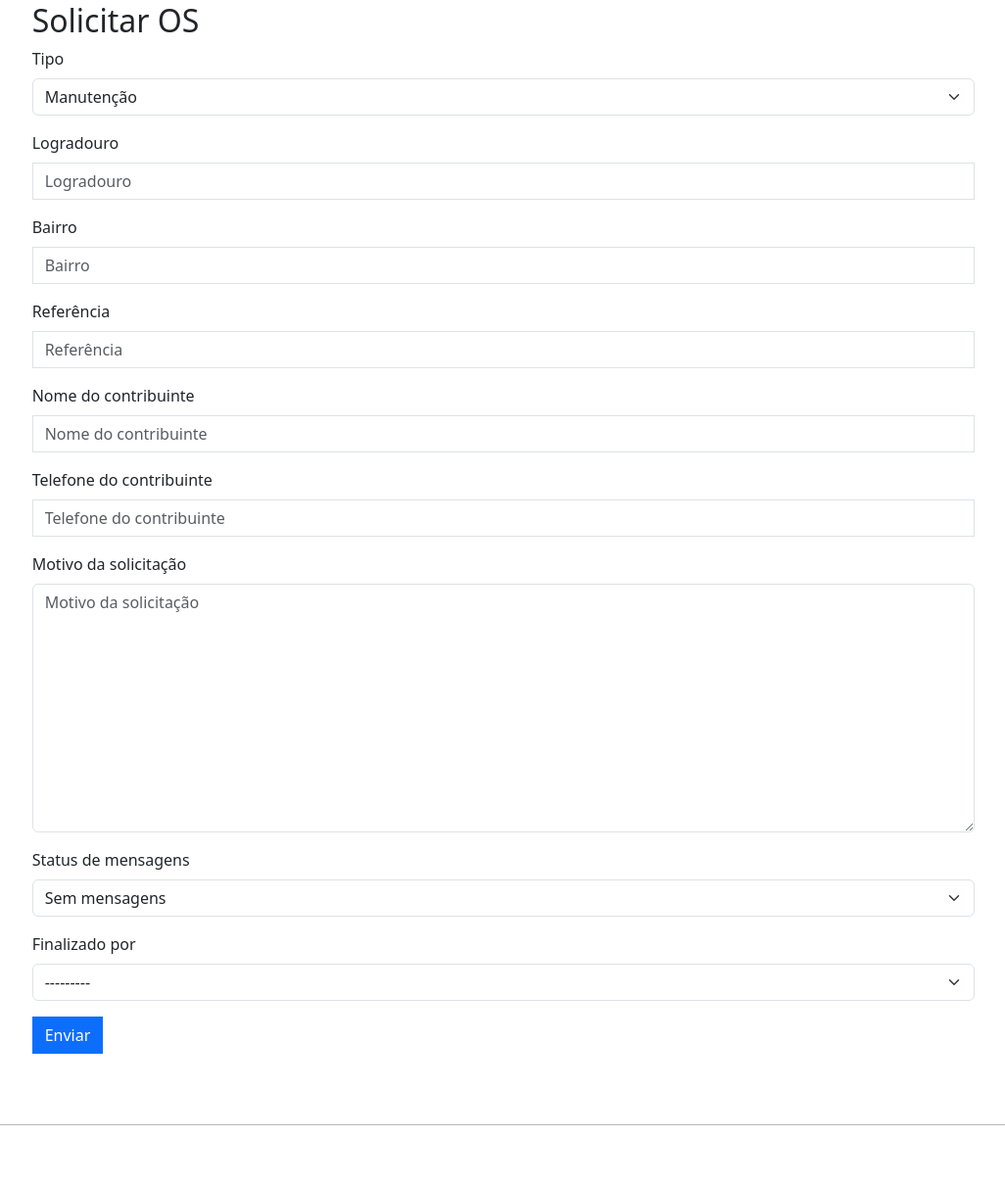
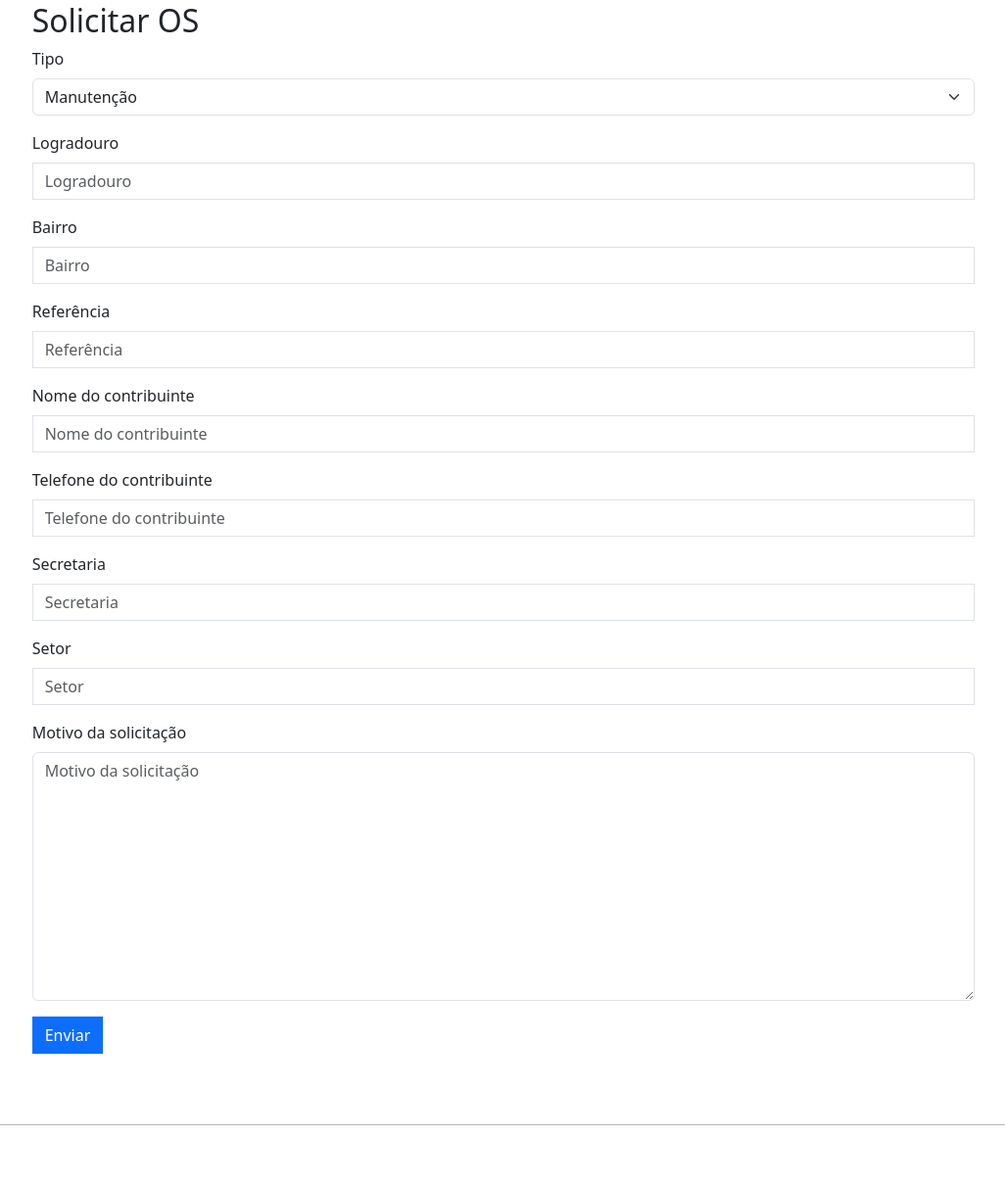
Before and after one commit to YanIgnacio/os_ti, a Django app: page /os/ in a window 1280 px wide. Shown: the part 171-1380 px from the top of the page at 98% size, without its empty margins (102-1128 px from the left). Run offline with Django 4.2, Linux system fonts and the light colour scheme; a user stored in the database is signed in; data comes from the database, SQL or seed files in the repository; some libraries are stand-ins or nearby versions.

Commit message:
0.1.6 workalot

```diff
--- a/os_ti/admin.py
+++ b/os_ti/admin.py
@@ -9,5 +9,7 @@ admin.site.register(Tipo_OS)
 admin.site.register(OS_ext)
 admin.site.register(OS_Linha_Tempo)
 admin.site.register(Pessoa)
+admin.site.register(Secretaria)
+admin.site.register(Setor)
 
 # Register your models here.
--- a/os_ti/forms.py
+++ b/os_ti/forms.py
@@ -11,7 +11,7 @@ class OS_Form(ModelForm):
         widgets = {
             'tipo': forms.Select(attrs={'readonly': True}),
         }
-        exclude = ['numero', 'dt_inclusao', 'dt_alteracao','dt_execucao', 'observacao_pontos','atendente', 'dt_conclusao', 'prioridade', 'status', 'contribuinte', 'pontos_atendidos', 'cadastrado_por']
+        exclude = ['numero', 'dt_inclusao', 'dt_alteracao','dt_execucao', 'observacao_pontos','atendente', 'dt_conclusao', 'prioridade', 'status', 'contribuinte', 'pontos_atendidos', 'cadastrado_por', 'message_status', 'finalizado_por']
 
 
 class OS_Form_Ponto(ModelForm):
@@ -89,7 +89,7 @@ class CadastroForm(ModelForm):
             'cep':forms.TextInput(attrs={'onkeydown': 'icep(this)','onblur':'getCEP(this)'}),
             'telefone':forms.TextInput(attrs={'onkeydown':'mascara(this, itel)'}),
         }
-        fields=['cpf','nome', 'email', 'telefone', 'dt_nascimento', 'cep','bairro', 'endereco', 'numero', 'complemento', 'possui_cnpj']
+        fields=['matricula', 'secretaria', 'nome', 'email', 'telefone', 'dt_nascimento']
         exclude = ['user']
 
     # def clean_cpf(self):
--- a/os_ti/models.py
+++ b/os_ti/models.py
@@ -10,6 +10,19 @@ from django.utils import timezone
 from django.db.models.signals import post_save
 from django.dispatch import receiver
 
+class Secretaria(models.Model):
+    nome = models.CharField(max_length=100, verbose_name='Nome')
+    cep = models.CharField(max_length=9, verbose_name='CEP', null=True)
+    bairro=models.CharField(max_length=64, verbose_name='Bairro', null=True)
+    endereco=models.CharField(max_length=128, verbose_name='Endereco', null=True)
+    numero=models.CharField(max_length=8, verbose_name='Número', null=True)
+    complemento=models.CharField(max_length=128, verbose_name='Complemento', blank=True, null=True)
+
+class Setor(models.Model):
+    nome = models.CharField(max_length=100, verbose_name='Nome')
+    secretaria = models.ForeignKey(Secretaria, on_delete=models.CASCADE)
+
+
 class Pessoa(models.Model):
     def __str__(self):
         return '%s - Email: %s' % (self.nome, self.email)
@@ -17,16 +30,16 @@ class Pessoa(models.Model):
     user=models.OneToOneField(User, on_delete=models.CASCADE)
     nome=models.CharField(max_length=64, verbose_name='Nome')
     email=models.EmailField()
-    cpf=models.CharField(max_length=14, verbose_name='CPF', unique=True, null=True)
+    matricula=models.CharField(max_length=7, verbose_name='Matricula', unique=True, null=True)
     telefone=models.CharField(max_length=15, verbose_name='Telefone', null=True)
     dt_nascimento=models.DateField(verbose_name='Data de nascimento', null=True)
-    bairro=models.CharField(max_length=64, verbose_name='Bairro', null=True)
-    endereco=models.CharField(max_length=128, verbose_name='Endereco', null=True)
-    numero=models.CharField(max_length=8, verbose_name='Número', null=True)
-    complemento=models.CharField(max_length=128, verbose_name='Complemento', blank=True, null=True)
-    cep = models.CharField(max_length=9, verbose_name='CEP', null=True)
+    secretaria=models.CharField(max_length=100, verbose_name='Secretaria', default='')
+    # bairro=models.CharField(max_length=64, verbose_name='Bairro', null=True)
+    # endereco=models.CharField(max_length=128, verbose_name='Endereco', null=True)
+    # numero=models.CharField(max_length=8, verbose_name='Número', null=True)
+    # complemento=models.CharField(max_length=128, verbose_name='Complemento', blank=True, null=True)
+    # cep = models.CharField(max_length=9, verbose_name='CEP', null=True)
     dt_inclusao=models.DateField(auto_now_add=True, verbose_name='Data de inclusão')
-    possui_cnpj=models.BooleanField(default=False, verbose_name='Você possui empresa?')
 
 class Tipo_Material(models.Model):
     nome=models.CharField('Tipo de Material', max_length=120)
@@ -137,6 +150,8 @@ class OrdemDeServico(models.Model):
 
     nome_do_contribuinte = models.CharField(max_length=200, verbose_name='Nome do contribuinte', blank=True)
     telefone_do_contribuinte = models.CharField(max_length=12, verbose_name='Telefone do contribuinte', blank=True)
+    secretaria = models.CharField(max_length=100, verbose_name='Secretaria', default='')
+    setor = models.CharField(max_length=100, verbose_name='Setor', default='')
 
     cadastrado_por = models.ForeignKey(Pessoa, on_delete=models.CASCADE, null=True)
 
--- a/os_ti/views.py
+++ b/os_ti/views.py
@@ -40,7 +40,6 @@ def index(request):
 from django.db import connection
 
 @login_required
-@group_required('os_acesso')
 def os_painel(request):
     # meses = ['jan', 'fev', 'mar', 'abr', 'mai', 'jun', 'jul', 'ago', 'set', 'out', 'nov', 'dez']
     # bairros = OrdemDeServico.objects.values_list('bairro', flat=True).distinct()
@@ -233,12 +232,13 @@ def os_painel(request):
     return render(request, 'os_ti/painel.html', context)
 
 @login_required
-@group_required('os_acesso')
 def os_index(request):
-    if request.user.is_superuser:
+    if request.user.is_staff:
         queryset = OrdemDeServico.objects.all().exclude(status='f')
     else:
-        queryset = OrdemDeServico.objects.filter(atendente=request.user ).exclude(status='f')
+        pessoa = Pessoa.objects.get(user=request.user)
+        print(pessoa)
+        queryset = OrdemDeServico.objects.filter(cadastrado_por=pessoa).exclude(status='f')
 
     if request.method == 'POST':
         # Obtenha os parâmetros da consulta do formulário
@@ -312,6 +312,8 @@ def os_index(request):
             sql += f" AND dt_execucao BETWEEN '{dt_execucao1}' AND '{dt_execucao2}'"
         if dt_alteracao1 and dt_alteracao2:
             sql += f" AND dt_alteracao BETWEEN '{dt_alteracao1}' AND '{dt_alteracao2}'"
+        if pessoa:
+            sql += f" AND cadastrado_por LIKE '%{pessoa}%'"
         # sql += " ORDER BY dt_alteracao, dt_solicitacao"
         # Executar a consulta SQL personalizada
         with connection.cursor() as cursor:
@@ -544,7 +546,7 @@ def add_os(request):
     return render(request, 'os_ti/adicionar_os.html', context)
 
 @login_required
-@group_required('os_acesso')
+# @group_required('os_acesso')
 def detalhes_os(request, id):
     pessoa = Pessoa.objects.get(user=request.user)
     os = OrdemDeServico.objects.get(id=id)
```
Also changed, not shown: os_ti/templates/os_ti/detalhes_os.html (+18 -0 lines), db.sqlite3, os_ti/migrations/0004_ordemdeservico_secretaria_ordemdeservico_setor.py (added), os_ti/migrations/0005_alter_ordemdeservico_secretaria_and_more.py (added), os_ti/migrations/0006_remove_pessoa_bairro_remove_pessoa_cep_and_more.py (added), os_ti/migrations/0007_remove_pessoa_setor.py (added), os_ti/migrations/0008_secretaria_setor.py (added).
